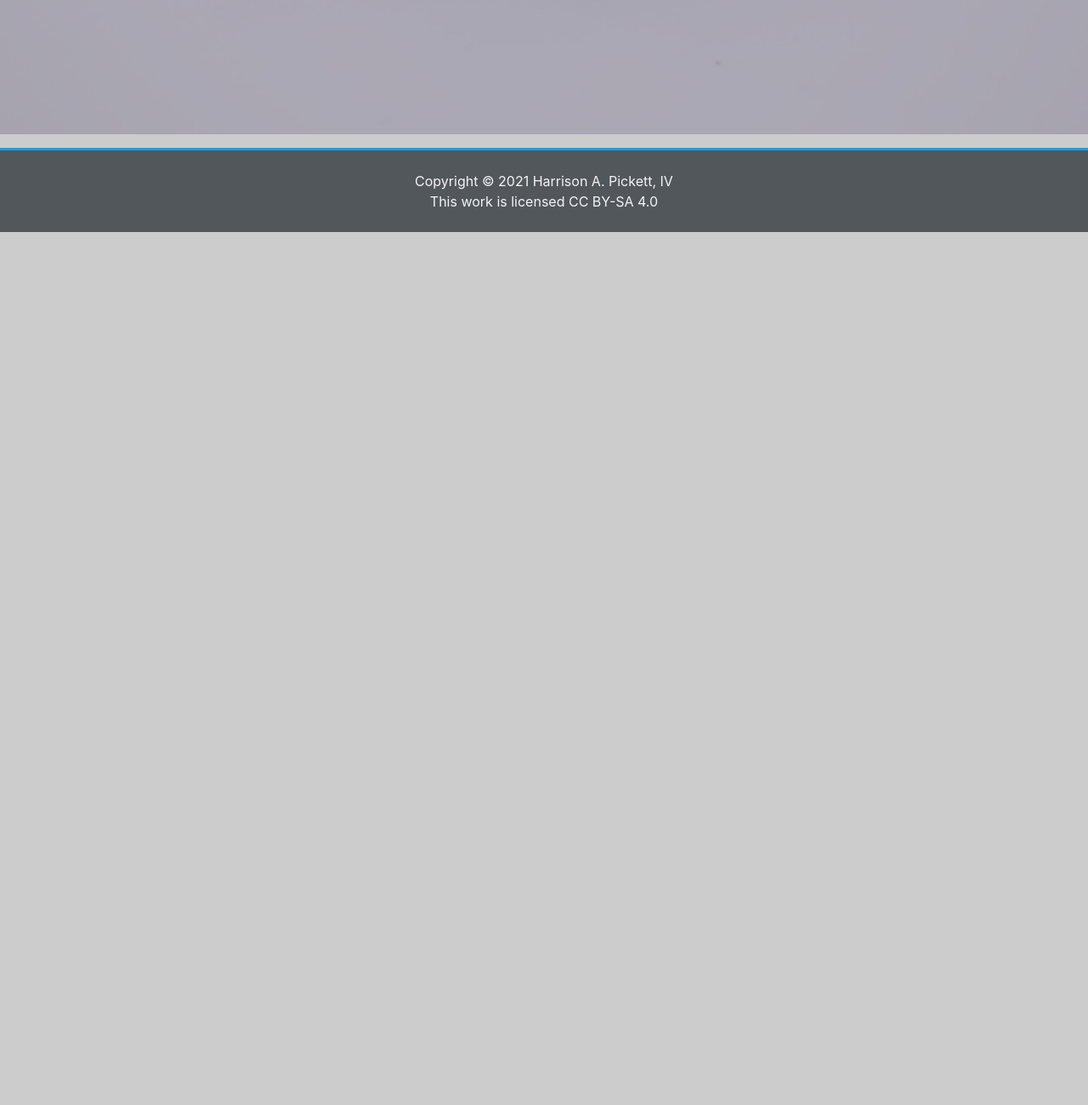
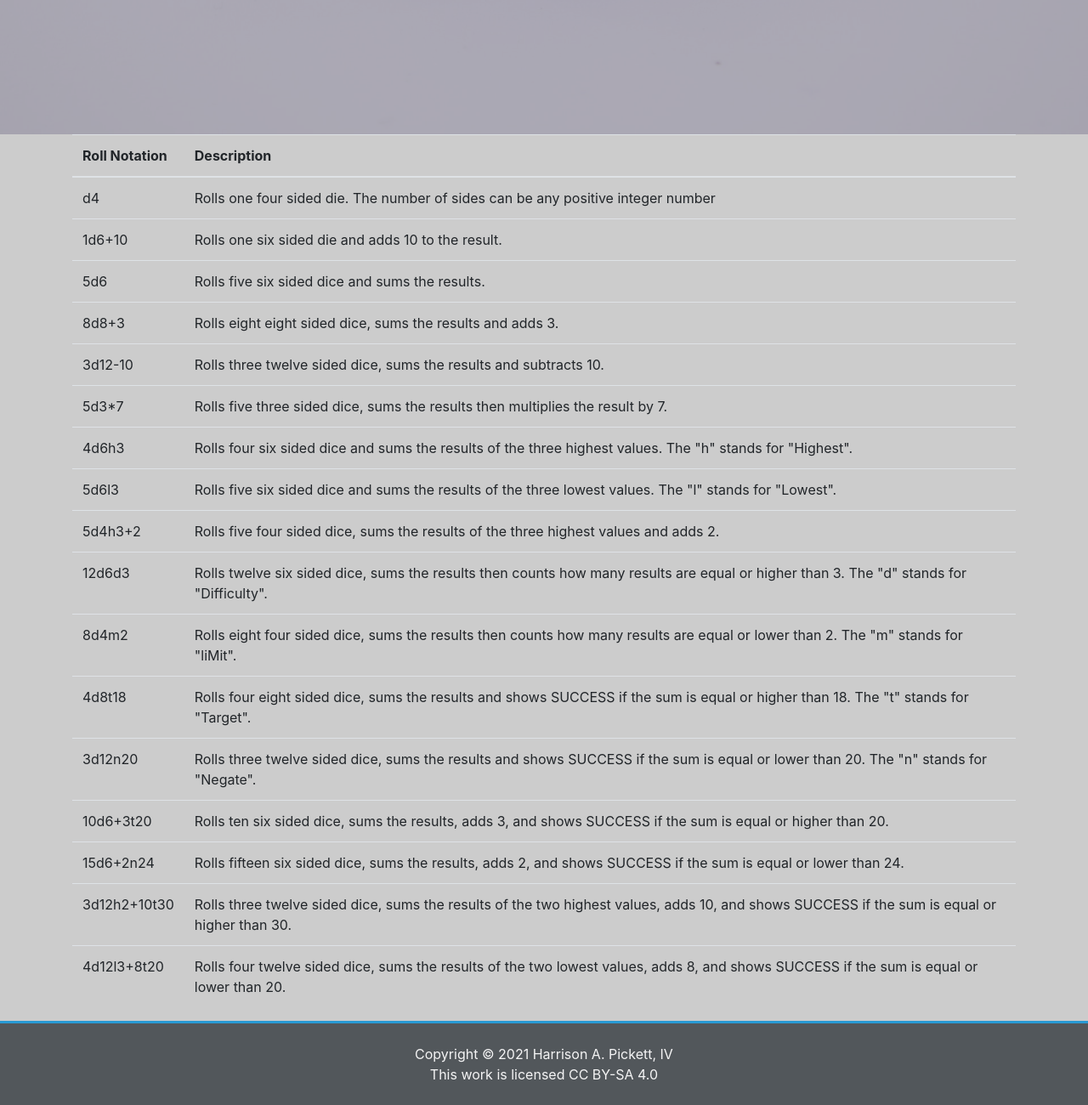
Before and after one commit to harrisonapickettiv/DiceRollStatistics, a website built with Parcel: page src/index.html in a window 1280 px wide. Shown: the part 642-1942 px from the top of the page at 85% size. Before the commit the page ends 915 px from the top, so only its background shows below. Built offline with nearby package versions, Linux system fonts and the light colour scheme.

Commit message:
Add help section content

```diff
--- a/src/index.html
+++ b/src/index.html
@@ -67,7 +67,134 @@
     <section id="help-section">
       <div class="container">
         <div class="help-inner">
-          <table class="table"></table>
+          <table class="table">
+            <thead>
+              <tr>
+                <th scope="col">Roll Notation</th>
+                <th scope="col">Description</th>
+              </tr>
+            </thead>
+            <tbody>
+              <tr>
+                <td>d4</td>
+                <td>
+                  Rolls one four sided die. The number of sides can be any
+                  positive integer number
+                </td>
+              </tr>
+              <tr>
+                <td>1d6+10</td>
+                <td>Rolls one six sided die and adds 10 to the result.</td>
+              </tr>
+              <tr>
+                <td>5d6</td>
+                <td>Rolls five six sided dice and sums the results.</td>
+              </tr>
+              <tr>
+                <td>8d8+3</td>
+                <td>
+                  Rolls eight eight sided dice, sums the results and adds 3.
+                </td>
+              </tr>
+              <tr>
+                <td>3d12-10</td>
+                <td>
+                  Rolls three twelve sided dice, sums the results and subtracts
+                  10.
+                </td>
+              </tr>
+              <tr>
+                <td>5d3*7</td>
+                <td>
+                  Rolls five three sided dice, sums the results then multiplies
+                  the result by 7.
+                </td>
+              </tr>
+              <tr>
+                <td>4d6h3</td>
+                <td>
+                  Rolls four six sided dice and sums the results of the three
+                  highest values. The "h" stands for "Highest".
+                </td>
+              </tr>
+              <tr>
+                <td>5d6l3</td>
+                <td>
+                  Rolls five six sided dice and sums the results of the three
+                  lowest values. The "l" stands for "Lowest".
+                </td>
+              </tr>
+              <tr>
+                <td>5d4h3+2</td>
+                <td>
+                  Rolls five four sided dice, sums the results of the three
+                  highest values and adds 2.
+                </td>
+              </tr>
+              <tr>
+                <td>12d6d3</td>
+                <td>
+                  Rolls twelve six sided dice, sums the results then counts how
+                  many results are equal or higher than 3. The "d" stands for
+                  "Difficulty".
+                </td>
+              </tr>
+              <tr>
+                <td>8d4m2</td>
+                <td>
+                  Rolls eight four sided dice, sums the results then counts how
+                  many results are equal or lower than 2. The "m" stands for
+                  "liMit".
+                </td>
+              </tr>
+              <tr>
+                <td>4d8t18</td>
+                <td>
+                  Rolls four eight sided dice, sums the results and shows
+                  SUCCESS if the sum is equal or higher than 18. The "t" stands
+                  for "Target".
+                </td>
+              </tr>
+              <tr>
+                <td>3d12n20</td>
+                <td>
+                  Rolls three twelve sided dice, sums the results and shows
+                  SUCCESS if the sum is equal or lower than 20. The "n" stands
+                  for "Negate".
+                </td>
+              </tr>
+              <tr>
+                <td>10d6+3t20</td>
+                <td>
+                  Rolls ten six sided dice, sums the results, adds 3, and shows
+                  SUCCESS if the sum is equal or higher than 20.
+                </td>
+              </tr>
+              <tr>
+                <td>15d6+2n24</td>
+                <td>
+                  Rolls fifteen six sided dice, sums the results, adds 2, and
+                  shows SUCCESS if the sum is equal or lower than 24.
+                </td>
+              </tr>
+              <tr>
+                <td>3d12h2+10t30</td>
+                <td>
+                  Rolls three twelve sided dice, sums the results of the two
+                  highest values, adds 10, and shows SUCCESS if the sum is equal
+                  or higher than 30.
+                </td>
+              </tr>
+              <tr>
+                <td>4d12l3+8t20</td>
+                <td>
+                  Rolls four twelve sided dice, sums the results of the two
+                  lowest values, adds 8, and shows SUCCESS if the sum is equal
+                  or lower than 20.
+                </td>
+              </tr>
+            </tbody>
+          </table>
         </div>
       </div>
     </section>
```
